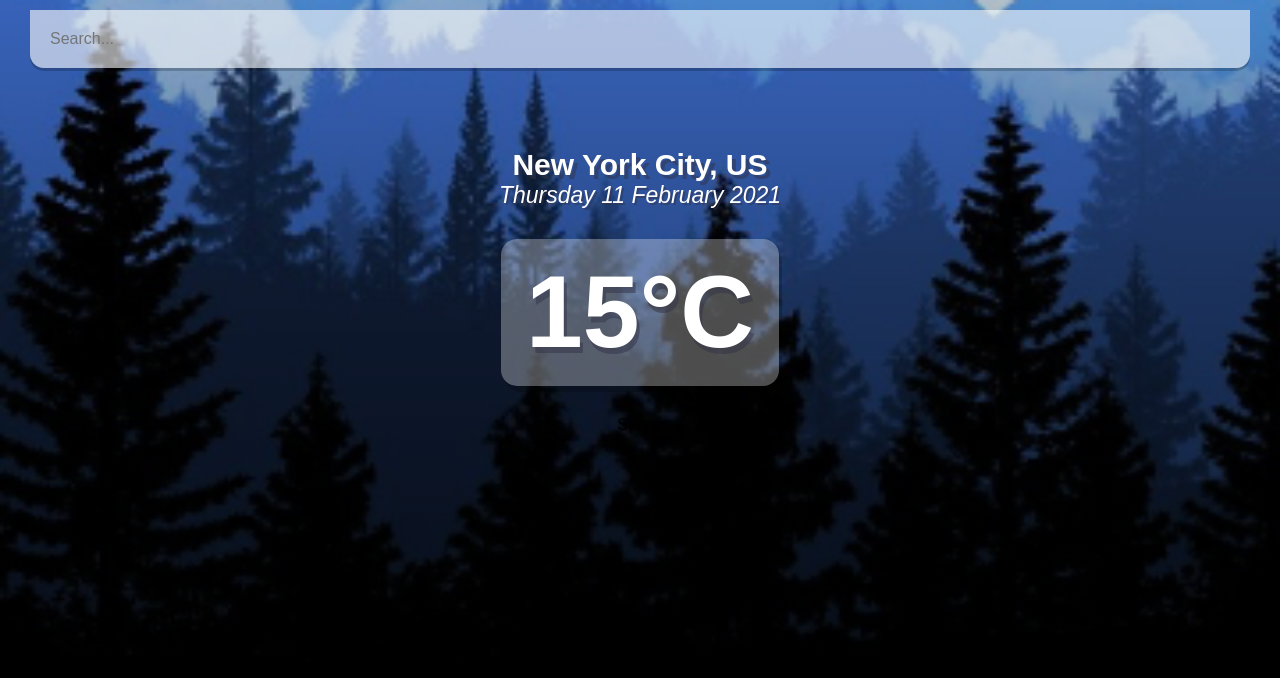
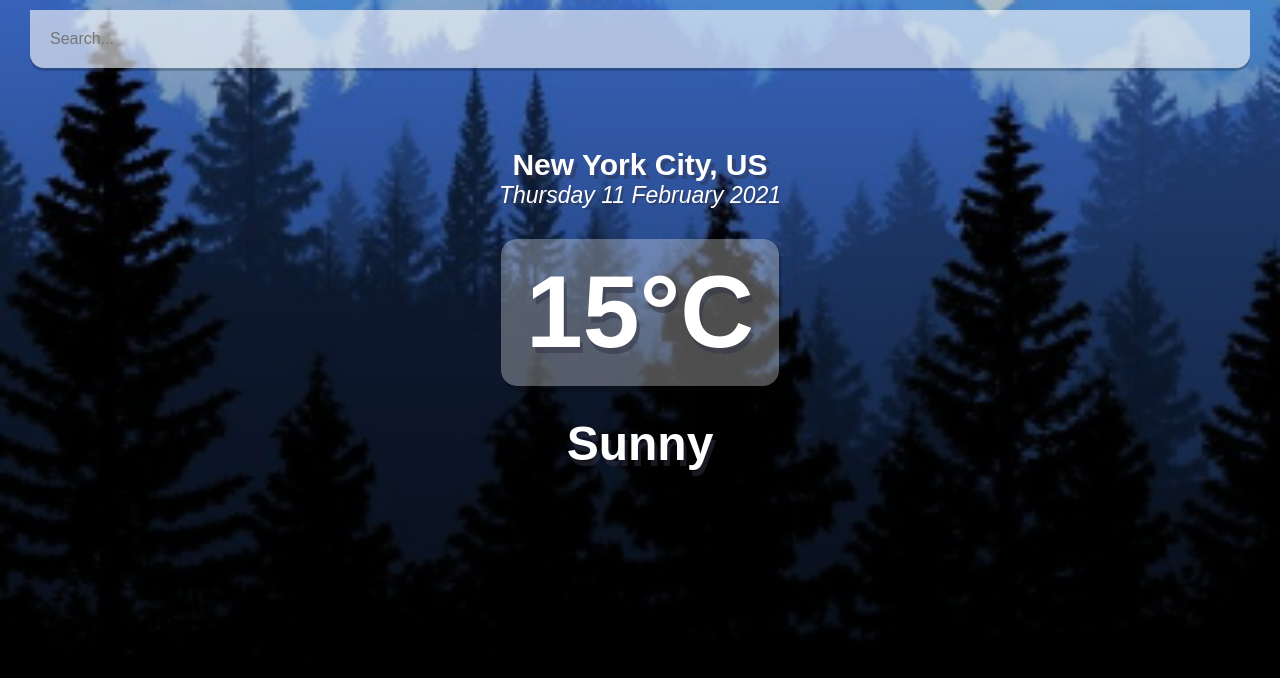
Before and after one commit to btfredr/weather-app, a React (Create React App) app in the folder weather-app/: page / in a window 1280 px wide. Shown: the top 678 px of the page. Built offline with nearby package versions, Linux system fonts and the light colour scheme.

Commit message:
code: added fetch function to get current weather

```diff
--- a/weather-app/src/App.js
+++ b/weather-app/src/App.js
@@ -1,4 +1,4 @@
-import React from 'react';
+import React, { useState } from 'react';
 
 const api = {
   key: "49b18f35a651493ef9d1cf84f1ad18d9",
@@ -6,6 +6,17 @@ const api = {
 }
 
 function App() {
+
+  const [query, setQuery] = useState('');
+  const [weather, setWeather] = useState('{}');
+
+  const search = evt => {
+    if (evt.key === "Enter") {
+      fetch(`${api.base}weather?q=${query}&unit=metric&APPID=${api.key}`)
+        .then(res => res.json())
+        .then(result => setWeather(result));
+    }
+  }
 
   const dateBuilder = (d) => {
     let months = ["January", "February", "March", "April", "May", "June", "July", "August", "September", "October", "November", "December"];
--- a/weather-app/src/index.css
+++ b/weather-app/src/index.css
@@ -93,6 +93,11 @@ main {
   text-shadow: 3px 6px rgba(50,50,70, 0.5);
   text-align: center;
   box-shadow: 3px 6px rgba(0,0,0, 0.2);
+}
 
-
+.weather-box .weather {
+  color: white;
+  font-size: 48px;
+  font-weight: 700;
+  text-shadow: 3px 6px rgba(50,50,70, 0.5);
 }
```
